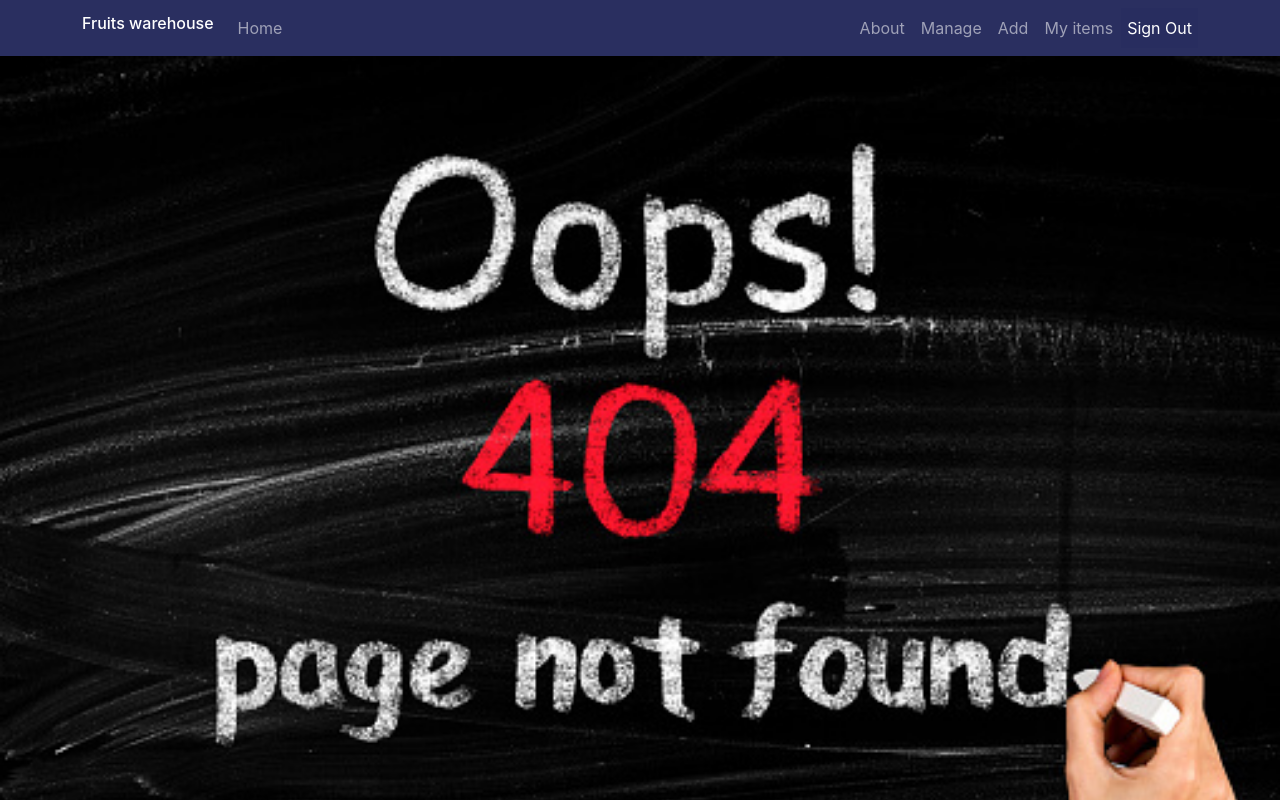
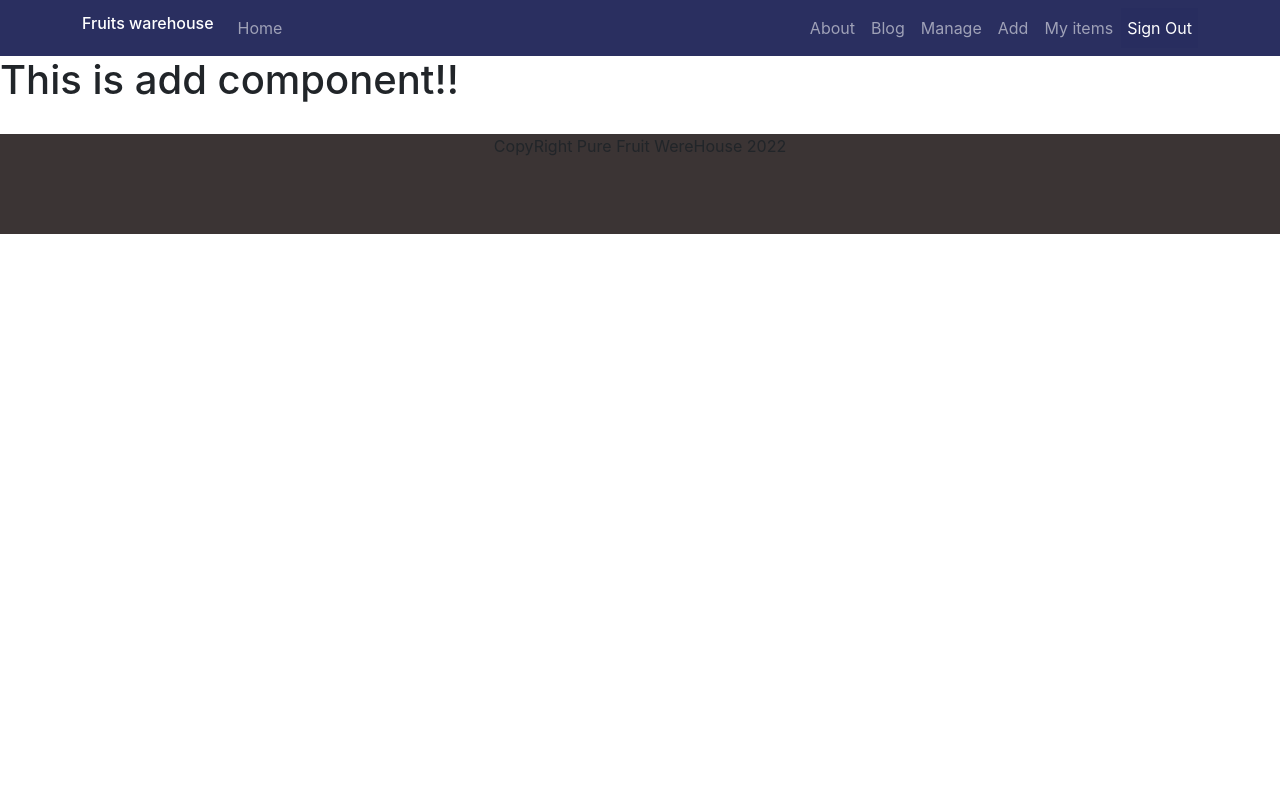
Before and after one commit to partho2589/werehouse-management-cliend-site, a React (Create React App) app: page /add in a window 1280 px wide. Shown: the top 800 px of the page. Built offline with nearby package versions, Linux system fonts and the light colour scheme; no server answers; sample sign-in values are in the browser's storage.

Commit message:
added add and manag component

```diff
--- a/src/App.js
+++ b/src/App.js
@@ -2,6 +2,8 @@
 import { Route, Routes } from 'react-router-dom';
 import './App.css';
 import About from './Pages/About/About';
+import Add from './Pages/Add/Add';
+import Blog from './Pages/Blog/Blog';
 import Header from './Pages/Home/Header/Header';
 import Home from './Pages/Home/Home/Home';
 
@@ -19,14 +21,20 @@ function App() {
       <Routes>
         <Route path='/' element={<Home></Home>}></Route>
         <Route path='/home' element={<Home></Home>}></Route>
+        <Route path='/blog' element={<Blog></Blog>}></Route>
         <Route path='/about' element={
           <RequireAuth>
             <About></About>
           </RequireAuth>
         }></Route>
+        <Route path='/add' element={
+          <RequireAuth>
+            <Add></Add>
+          </RequireAuth>
+        }></Route>
         <Route path='/login' element={<Login></Login>}></Route>
 
-        <Route path ='/register' element={<Register></Register>}></Route>
+        <Route path='/register' element={<Register></Register>}></Route>
         <Route path='/social' element={<Social></Social>}></Route>
         <Route path='*' element={<NotFound></NotFound>}></Route>
       </Routes>
--- /dev/null
+++ b/src/Pages/Add/Add.js
@@ -0,0 +1,11 @@
+import React from 'react';
+
+const Add = () => {
+    return (
+        <div>
+            <h1>This is add component!!</h1>
+        </div>
+    );
+};
+
+export default Add;
--- /dev/null
+++ b/src/Pages/Blog/Blog.js
@@ -0,0 +1,11 @@
+import React from 'react';
+
+const Blog = () => {
+    return (
+        <div>
+            <h1>This is blog component!!</h1>
+        </div>
+    );
+};
+
+export default Blog;
--- a/src/Pages/Home/Header/Header.js
+++ b/src/Pages/Home/Header/Header.js
@@ -2,12 +2,12 @@ import React from 'react';
 import './Header.css'
 import { Container, Nav, Navbar } from 'react-bootstrap';
 import { Link } from 'react-router-dom';
-import {useAuthState} from 'react-firebase-hooks/auth'
+import { useAuthState } from 'react-firebase-hooks/auth'
 import auth from '../../../firebase.init';
 import { signOut } from 'firebase/auth';
 const Header = () => {
   const [user] = useAuthState(auth);
-  const handelSignOut =()=>{
+  const handelSignOut = () => {
     signOut(auth)
   }
   return (
@@ -20,16 +20,20 @@ const Header = () => {
         <Navbar.Collapse id="responsive-navbar-nav">
           <Nav className="me-auto">
             <Nav.Link as={Link} to='/home'>Home</Nav.Link>
-
-
           </Nav>
           <Nav>
             <Nav.Link as={Link} to='/about' >About</Nav.Link>
+            <Nav.Link as={Link} to='/blog' >Blog</Nav.Link>
+
+            {
+              user && <>
                 <Nav.Link as={Link} to='/manage' >Manage </Nav.Link>
                 <Nav.Link as={Link} to='/add' >Add </Nav.Link>
                 <Nav.Link as={Link} to='/items' >My items</Nav.Link>
+              </>
+            }
             {
-              user?
+              user ?
                 <button className='signOut-btn ' onClick={handelSignOut}>Sign Out</button>
                 :
                 <Nav.Link eventKey={2} as={Link} to='/login'> Login</Nav.Link>
--- a/src/Pages/Login/Login/Login.js
+++ b/src/Pages/Login/Login/Login.js
@@ -3,6 +3,7 @@ import { useSignInWithEmailAndPassword } from 'react-firebase-hooks/auth';
 
 import { Link, useLocation, useNavigate } from 'react-router-dom';
 import auth from '../../../firebase.init';
+import Loading from '../../Share/Loading/Loading';
 import './Login.css'
 
 const Login = () => {
@@ -52,7 +53,7 @@ const Login = () => {
                     </div>
                     <p style={{ color: 'red' }}>{error?.message}</p>
                     {
-                        loading && <p>Loading...</p>
+                        loading && <Loading></Loading>
                     }
                     <input className='from-submit w-50 mx-auto d-block' type="submit" value="Login" />
                 </form>
```
Also changed, not shown: firebase.json (added), 2 other files (tests, documents, lock files or other folders). Lines whose indentation alone changed are shown as unchanged.
